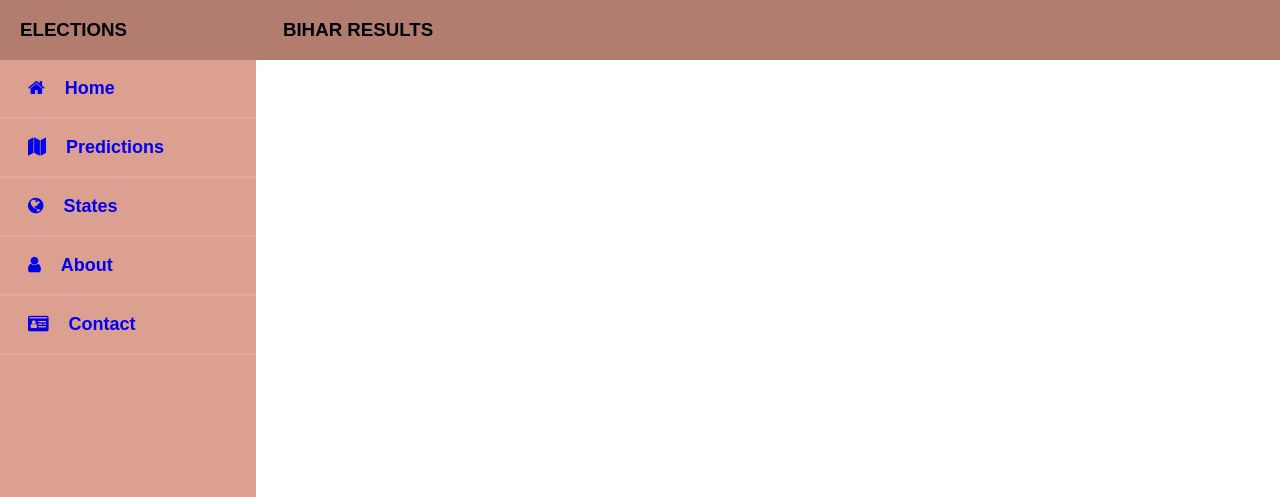
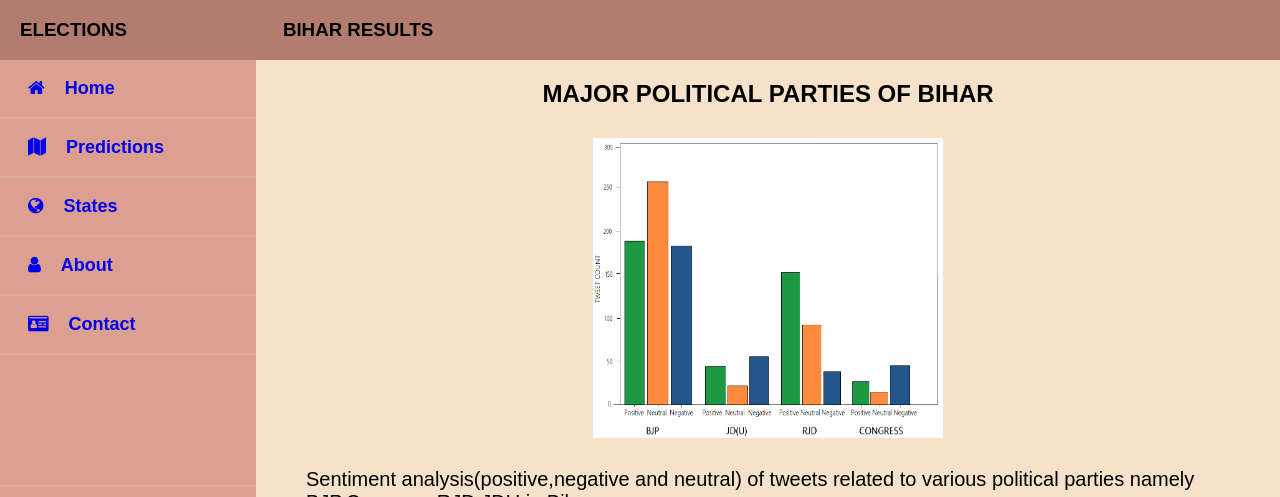
Before and after one commit to raishagun/Election-Prediction, a plain HTML site: page states/bihar.html in a window 1280 px wide. Shown: the top 497 px of the page. Drawn offline with Linux system fonts and the light colour scheme.

Commit message:
added graph

```diff
--- a/states/bihar.html
+++ b/states/bihar.html
@@ -29,6 +29,7 @@
         height: 90vh;
         width: 20%;
         background-color: #dba090;
+        float: left;
     }
 
     .menu li{
@@ -48,10 +49,11 @@
 
      li a:hover {
            border-left: 6px solid white;
+           color: chocolate;
        }
 
     .social {
-           margin-top: 180px;
+           margin-top: 130px;
            display: flex;
            justify-content: space-evenly;
            align-items: center;
@@ -63,8 +65,44 @@
        }
 
        .social a i{
+        font-size: 30px;
+       }
 
-           font-size: 30px;
+       .social a i:hover{
+           color: chocolate;
+       }
+
+       .div3{
+           float: right;
+           width: 80%;
+           height: 90vh;
+          background-color:#f6e2ca;
+       }
+
+       .head2{
+           margin-top: 20px;
+           display: flex;
+           align-items: center;
+           justify-content: center;
+            font-weight: bold;
+       }
+
+       .div3 img{
+           margin-top: 30px;
+           height: 300px;
+           width: 350px;
+           display: block;
+           margin: 30px auto;
+       }
+
+         .pass{
+            margin-top: 15px;
+           display: flex;
+           align-items: center;
+           justify-content: center;
+           font-size: 20px;
+           margin-left: 50px;
+           margin-right: 50px;
        }
 </style>
 <body>
@@ -79,11 +117,16 @@
             <li><a href="../#aboutus"><i class="fa fa-user"></i><span>About</span></a></li>
             <li><a href="../#aboutus"><i class="fa fa-id-card"></i><span>Contact</span></a></li>
         </ul>
-    <div class="social">
+        <div class="social">
         <a href=""><i class="fa fa-facebook-square"></i></a>
         <a href=""><i class="fa fa-youtube-square"></i></a>
         <a href=""><i class="fa fa-instagram"></i></a>
     </div>
     </div>
+    <div class="div3">
+            <h2 class="head2">MAJOR POLITICAL PARTIES OF BIHAR</h2>
+            <img src="../img/bindiv.png">
+            <div class="pass">Sentiment analysis(positive,negative and neutral) of tweets related to various political parties namely BJP,Congress,RJD,JDU in Bihar</div>
+    </div>
 </body>
 </html>
```
Also changed, not shown: img/bindiv.png (added), img/mg.png (added), img/nda.png (added).
